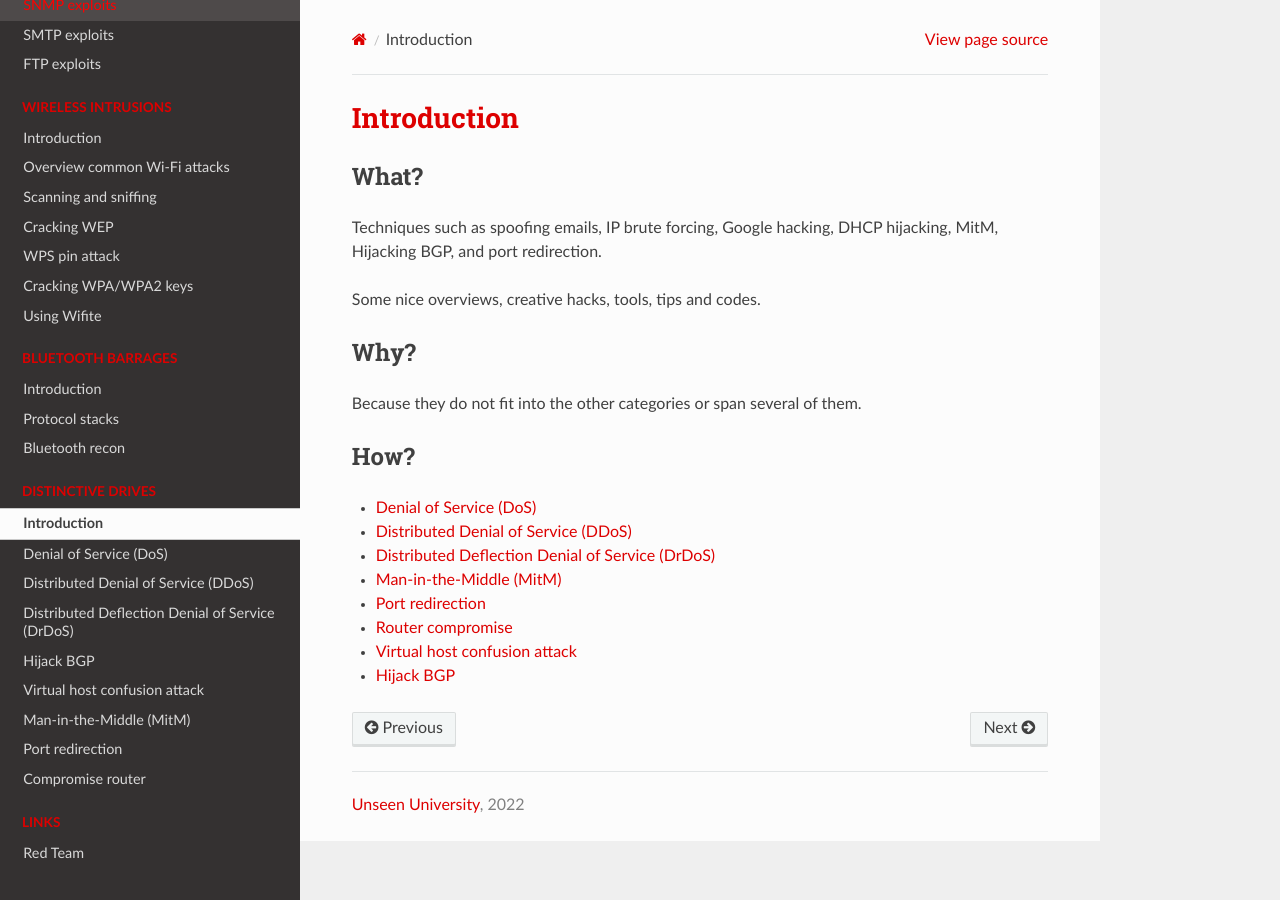
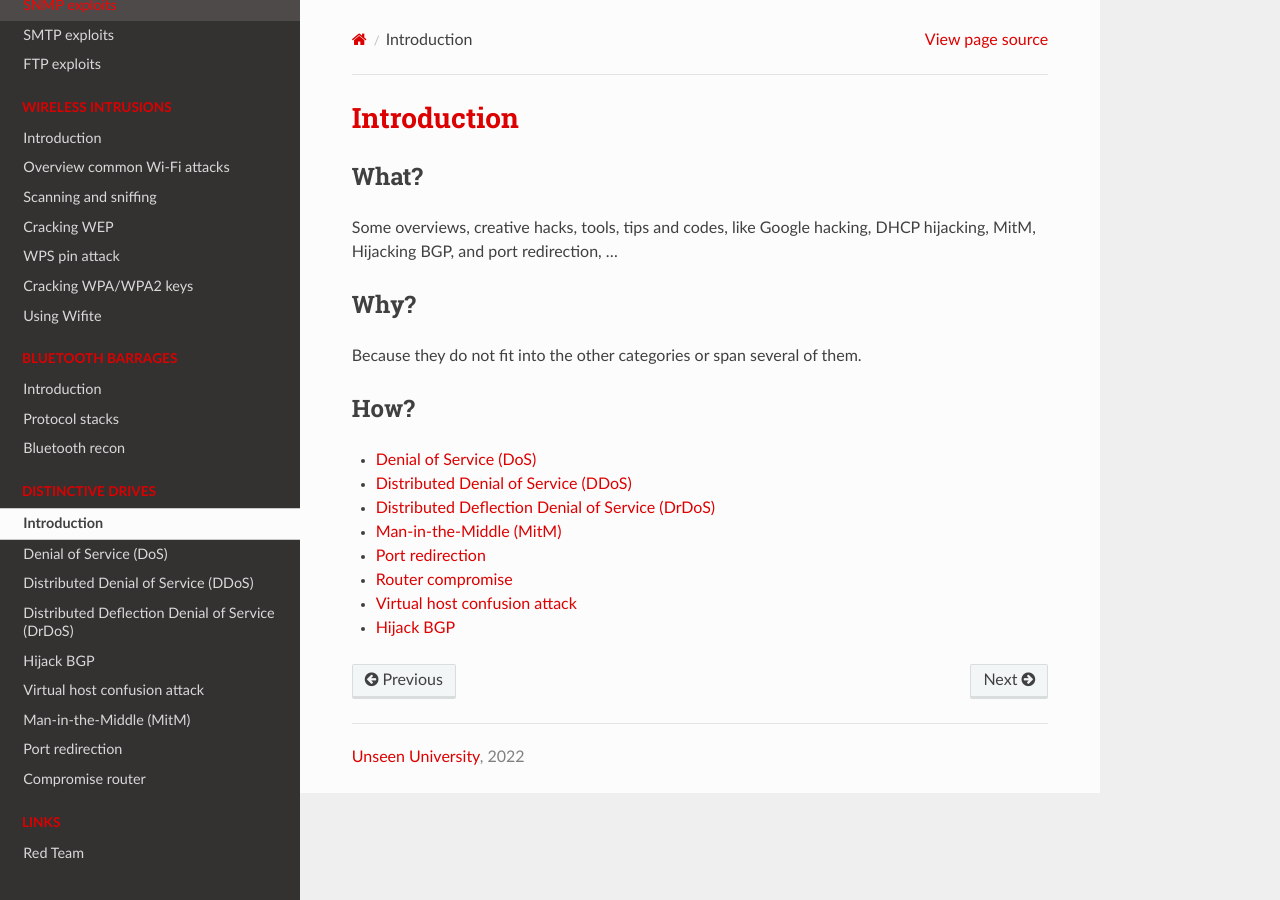
Before and after one commit to tymyrddin/red-network, a Sphinx documentation site: the page built from source/docs/box/README.md, in a window 1280 px wide. Built offline with Sphinx 7.4.7 and the Read the Docs theme 2.0.0, drawn with Linux system fonts in a browser that asks for light colours.

Commit message:
Version 0.1

```diff
--- a/source/docs/box/README.md
+++ b/source/docs/box/README.md
@@ -2,10 +2,8 @@
 
 ## What?
 
-Techniques such as spoofing emails, IP brute forcing, Google hacking, DHCP hijacking, MitM, Hijacking BGP, and
-port redirection.
-
-Some nice overviews, creative hacks, tools, tips and codes.
+Some overviews, creative hacks, tools, tips and codes, like Google hacking, DHCP hijacking, MitM, Hijacking BGP, and
+port redirection, ...
 
 ## Why?
 
```
